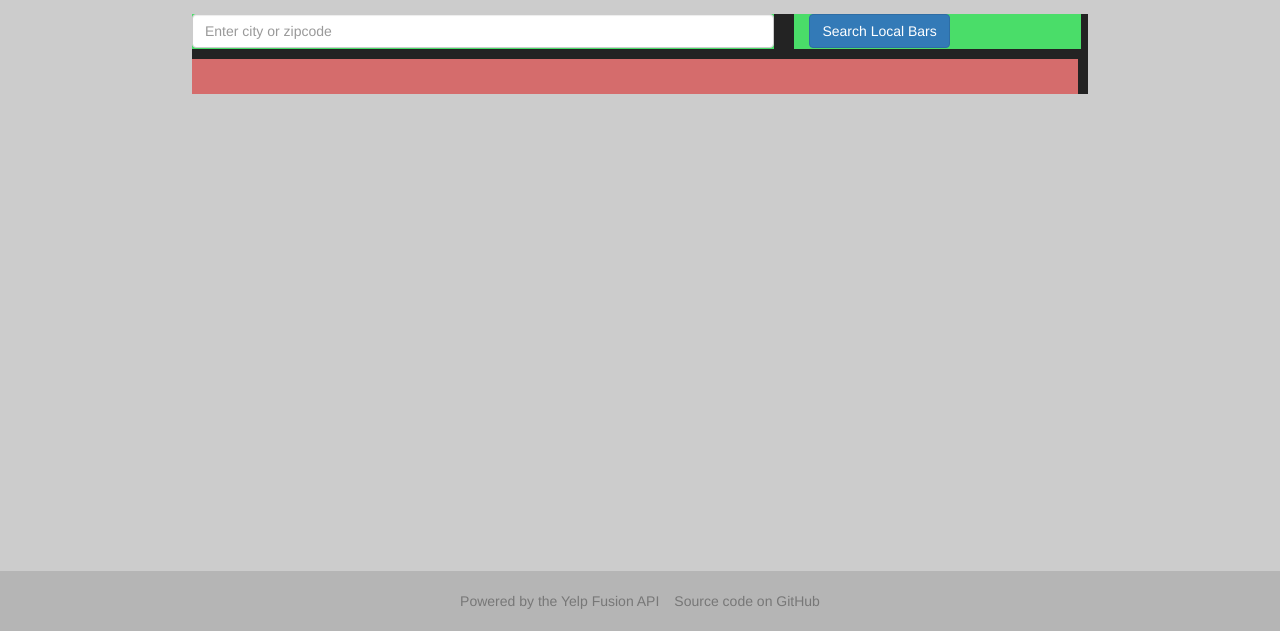
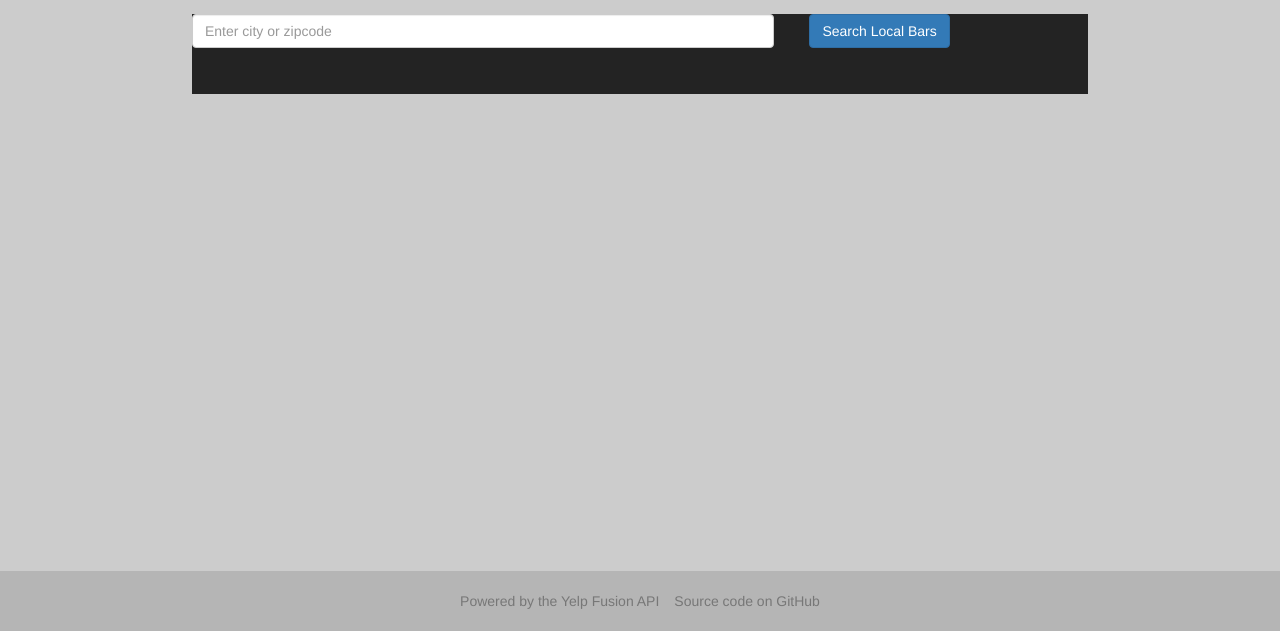
Before and after one commit to saracarlile/nightlife-app, a website: page public/index.html in a window 1280 px wide. Shown: the part 169-800 px from the top of the page. Drawn offline with nearby package versions, Linux system fonts and the light colour scheme.

Commit message:
remove colors

```diff
--- a/public/css/styles.css
+++ b/public/css/styles.css
@@ -40,17 +40,13 @@ li {
 
 .item1 {
   width: 65%;
-  /* Modified */
   height: 35px;
-  background: #4add69;
   margin-bottom: 10px;
 
 }
 .item2 {
   width: 32%;
-  /* Modified */
   height: 35px;
-  background: #4add69;
   margin-bottom: 10px;
 }
 .item1 {
@@ -63,7 +59,6 @@ li {
 .item3 {
   width: 100%;
   height: 35px;
-  background: #d56c6c;
   margin-right: 10px;
 }
 
```
